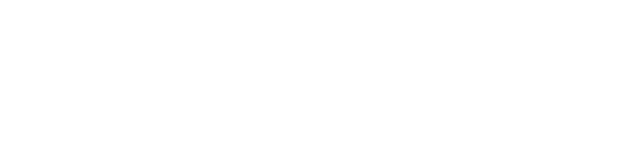
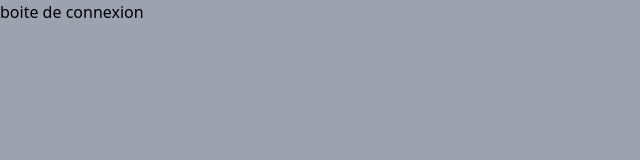
Before and after one commit to beckyo6/signin-page, a plain HTML site: page connexion.html in a window 1280 px wide. Shown: the whole page, without its empty margins (0-640 px from the left). Drawn offline with nearby package versions, Linux system fonts and the light colour scheme.

Commit message:
add background color

```diff
--- a/connexion.html
+++ b/connexion.html
@@ -5,7 +5,7 @@
     <meta name="viewport" content="width=device-width, initial-scale=1.0">
     <script src="https://cdn.tailwindcss.com"></script>
 </head>
-<body>
-
+<body class="bg-gray-400">
+    <h1>boite de connexion</h1>
 </body>
 </html>
```
